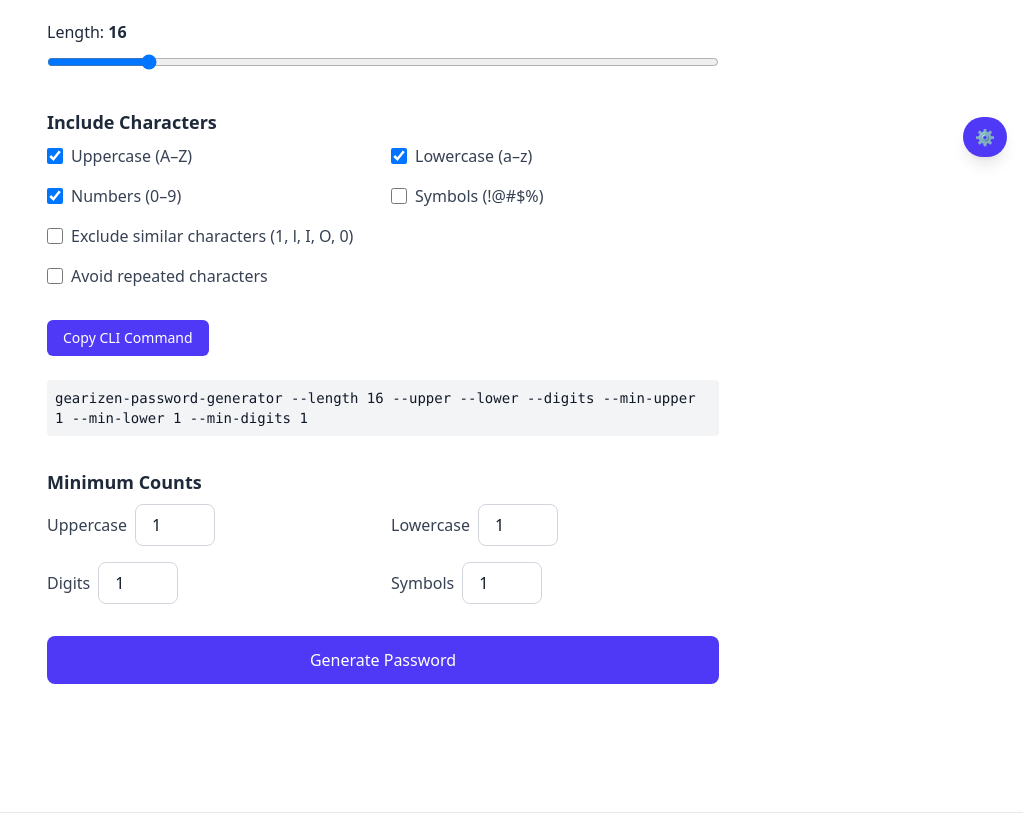
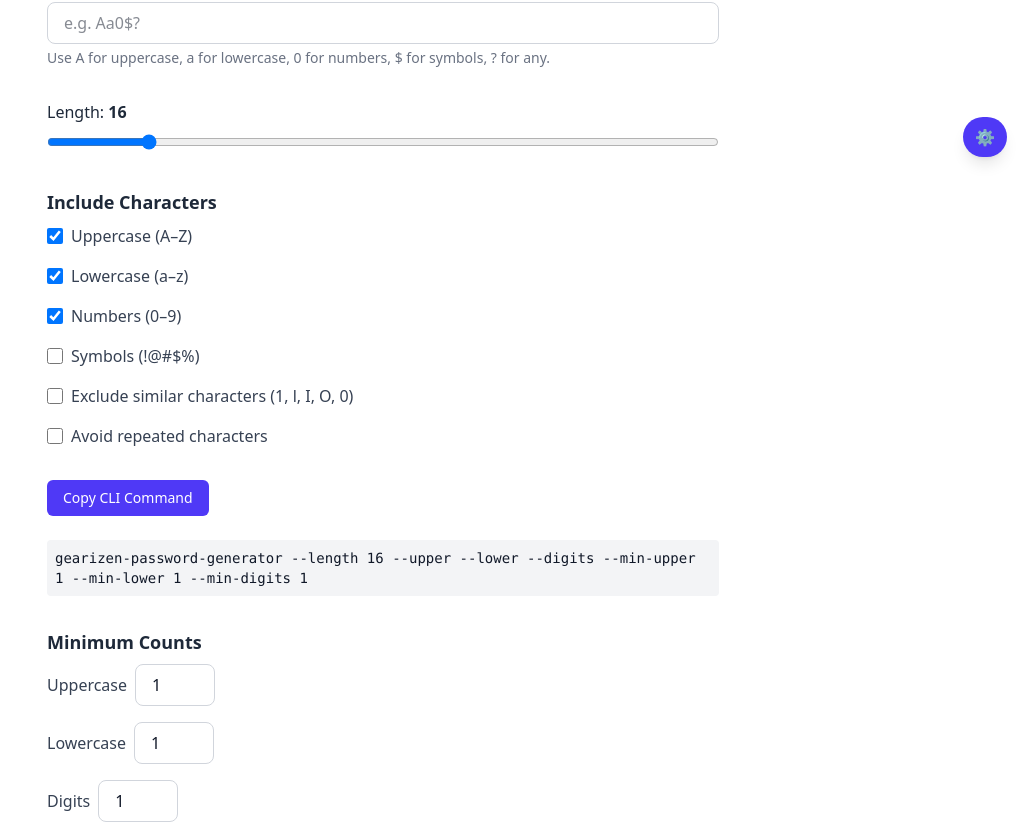
Before and after one commit to tahir-ozcan/gearizen, a Next.js app: page /tools/password-generator in a window 1280 px wide. Shown: the part 627-1450 px from the top of the page, without its empty margins (257-1280 px from the left). Built offline with nearby package versions, Linux system fonts and the light colour scheme.

Commit message:
Update password-generator-client.tsx

```diff
--- a/app/tools/password-generator/password-generator-client.tsx
+++ b/app/tools/password-generator/password-generator-client.tsx
@@ -147,6 +147,13 @@ export default function PasswordGeneratorClient() {
         className="space-y-8 max-w-2xl mx-auto"
         aria-label="Password options"
       >
+        <button
+          type="submit"
+          aria-label="Generate password with current settings"
+          className="w-full btn-primary"
+        >
+          Generate Password
+        </button>
         {/* Pattern */}
         <div>
           <label
@@ -202,7 +209,7 @@ export default function PasswordGeneratorClient() {
             Include Characters
           </legend>
           <div className="grid grid-cols-2 gap-4">
-            <label className="flex items-center space-x-2">
+            <label className="flex items-center space-x-2 col-span-2">
               <input
                 type="checkbox"
                 checked={useUpper}
@@ -211,7 +218,7 @@ export default function PasswordGeneratorClient() {
               />
               <span className="text-gray-700 select-none">Uppercase (A–Z)</span>
             </label>
-            <label className="flex items-center space-x-2">
+            <label className="flex items-center space-x-2 col-span-2">
               <input
                 type="checkbox"
                 checked={useLower}
@@ -220,7 +227,7 @@ export default function PasswordGeneratorClient() {
               />
               <span className="text-gray-700 select-none">Lowercase (a–z)</span>
             </label>
-            <label className="flex items-center space-x-2">
+            <label className="flex items-center space-x-2 col-span-2">
               <input
                 type="checkbox"
                 checked={useDigits}
@@ -229,7 +236,7 @@ export default function PasswordGeneratorClient() {
               />
               <span className="text-gray-700 select-none">Numbers (0–9)</span>
             </label>
-            <label className="flex items-center space-x-2">
+            <label className="flex items-center space-x-2 col-span-2">
               <input
                 type="checkbox"
                 checked={useSymbols}
@@ -279,7 +286,7 @@ export default function PasswordGeneratorClient() {
             Minimum Counts
           </legend>
           <div className="grid grid-cols-2 gap-4">
-            <label className="flex items-center space-x-2">
+            <label className="flex items-center space-x-2 col-span-2">
               <span className="text-gray-700 select-none">Uppercase</span>
               <input
                 type="number"
@@ -290,7 +297,7 @@ export default function PasswordGeneratorClient() {
                 className="w-20 input-base"
               />
             </label>
-            <label className="flex items-center space-x-2">
+            <label className="flex items-center space-x-2 col-span-2">
               <span className="text-gray-700 select-none">Lowercase</span>
               <input
                 type="number"
@@ -301,7 +308,7 @@ export default function PasswordGeneratorClient() {
                 className="w-20 input-base"
               />
             </label>
-            <label className="flex items-center space-x-2">
+            <label className="flex items-center space-x-2 col-span-2">
               <span className="text-gray-700 select-none">Digits</span>
               <input
                 type="number"
@@ -312,7 +319,7 @@ export default function PasswordGeneratorClient() {
                 className="w-20 input-base"
               />
             </label>
-            <label className="flex items-center space-x-2">
+            <label className="flex items-center space-x-2 col-span-2">
               <span className="text-gray-700 select-none">Symbols</span>
               <input
                 type="number"
@@ -325,14 +332,6 @@ export default function PasswordGeneratorClient() {
             </label>
           </div>
         </fieldset>
-
-        <button
-          type="submit"
-          aria-label="Generate password with current settings"
-          className="w-full btn-primary"
-        >
-          Generate Password
-        </button>
       </form>
     </section>
   );
```
